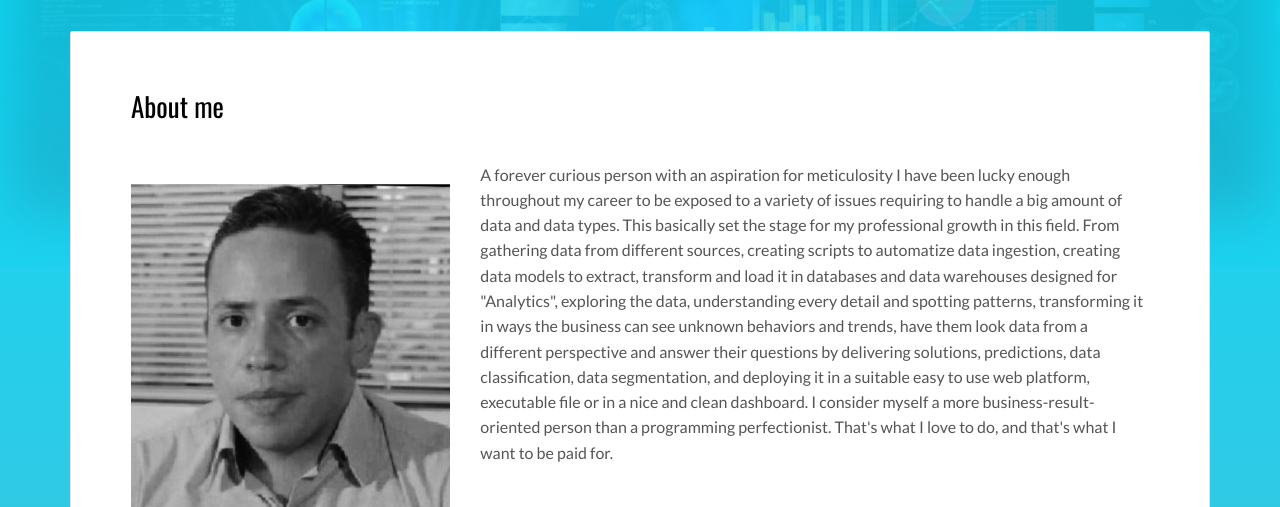
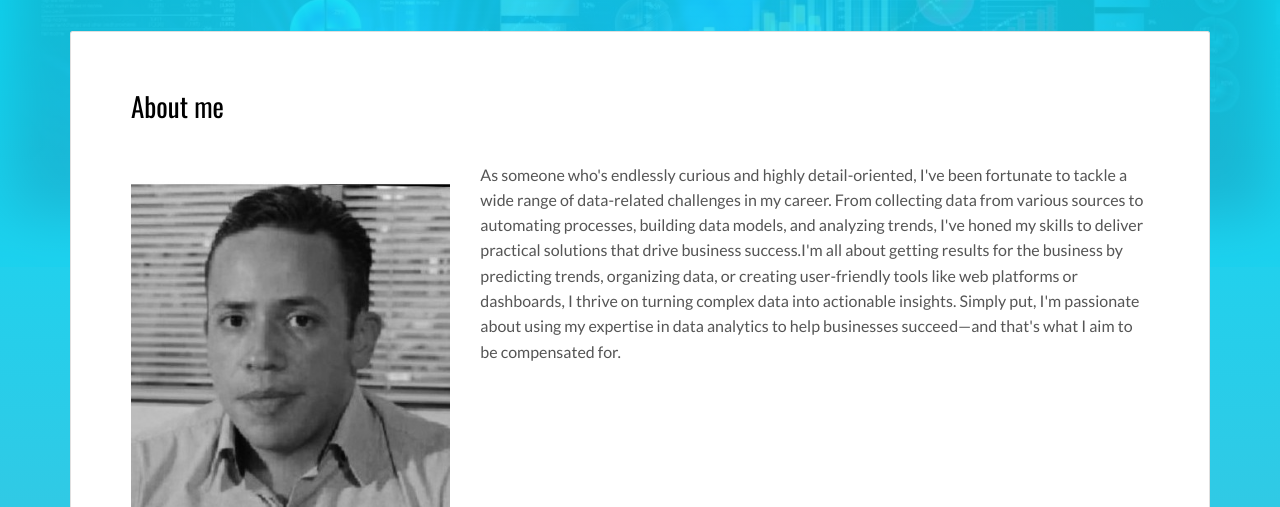
Before and after one commit to marceloamoraes/marceloamoraes.github.io, a plain HTML site: page index.html in a window 1280 px wide. Shown: the part 293-800 px from the top of the page. Drawn offline with nearby package versions, Linux system fonts and the light colour scheme.

Commit message:
Introduction - improvements

```diff
--- a/index.html
+++ b/index.html
@@ -64,8 +64,7 @@
               </div>
               <div class="col-md-8">
 
-		<p>A forever curious person with an aspiration for meticulosity I have been lucky enough throughout my career to be exposed to a variety of issues requiring to handle a big amount of data and data types. This basically set the stage for my professional growth in this field.
-    From gathering data from different sources, creating scripts to automatize data ingestion, creating data models to extract, transform and load it in databases and data warehouses designed for "Analytics", exploring the data, understanding every detail and spotting patterns, transforming it in ways the business can see unknown behaviors and trends, have them look data from a different perspective and answer their questions by delivering solutions, predictions, data classification, data segmentation, and deploying it in a suitable easy to use web platform, executable file or in a nice and clean dashboard. I consider myself a more business-result-oriented person than a programming perfectionist. That's what I love to do, and that's what I want to be paid for.
+		<p>As someone who's endlessly curious and highly detail-oriented, I've been fortunate to tackle a wide range of data-related challenges in my career. From collecting data from various sources to automating processes, building data models, and analyzing trends, I've honed my skills to deliver practical solutions that drive business success.I'm all about getting results for the business by predicting trends, organizing data, or creating user-friendly tools like web platforms or dashboards, I thrive on turning complex data into actionable insights. Simply put, I'm passionate about using my expertise in data analytics to help businesses succeed—and that's what I aim to be compensated for.
         </p>
 
               </div>
```
